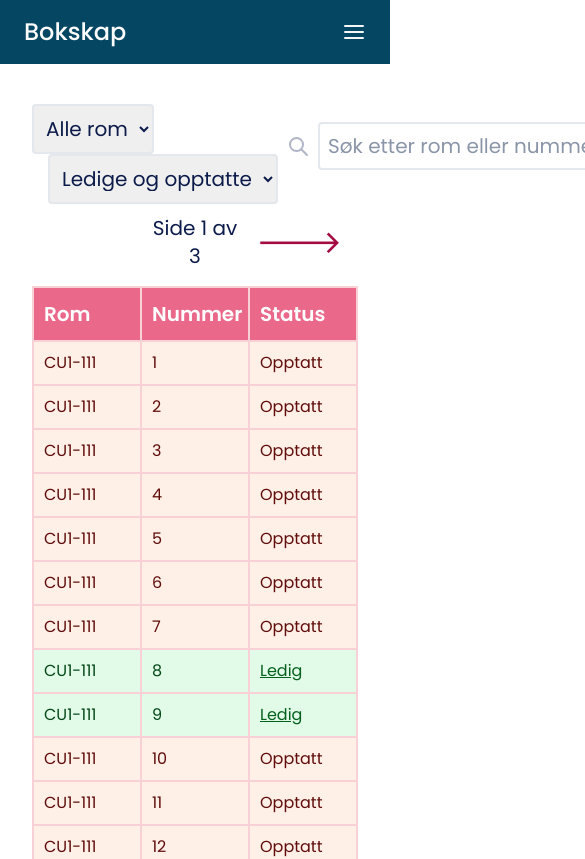
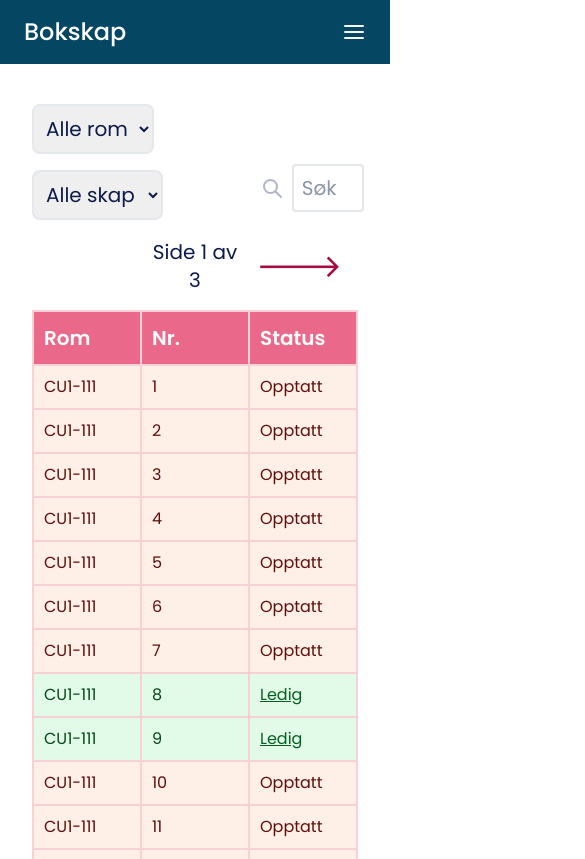
Before and after one commit to Nabla-NTNU/bokskap-vue, a Vue app: page /skaplister in a window 390 px wide. Shown: the top 859 px of the page, 585 px wide, since content can reach past the window. Built offline with nearby package versions, Linux system fonts and the light colour scheme.

Commit message:
Make LockerTable responsive

```diff
--- a/src/components/LockerTable.vue
+++ b/src/components/LockerTable.vue
@@ -1,10 +1,30 @@
+<script setup>
+import { onMounted, onUpdated } from 'vue';
+onMounted(() => {
+    updatePlaceholder(); // Call on first render
+    window.addEventListener('resize', updatePlaceholder); // Handle window resizing
+});
+
+function updatePlaceholder() {
+  const w = window.innerWidth || document.documentElement.clientWidth || document.body.clientWidth;
+  const searchInput = document.getElementById('searchInput');
+
+  if (searchInput) {
+    searchInput.placeholder = (w > 768) ? 'Søk etter rom eller nummer' : 'Søk';
+  }
+}
+
+onUpdated(() => {
+  updatePlaceholder(); // Reapply the placeholder after updates
+});
+</script>
 <template>
     <div>
-        <div class="flex flex-row justify-between space-x-2">
+        <div class="flex flex-row justify-between items-end">
             <!-- Filter Options -->
-            <div class="space-x-4 text-l">
+            <div class="text-l">
                 <label>
-                    <select v-model="filter.room" class="p-2 border-spacing-2 border-gray-100 border-2 rounded-[4px]">
+                    <select v-model="filter.room" class="p-2 border-spacing-2 border-gray-100 border-2 rounded-[8px] mr-4 mb-4">
                         <option value="">Alle rom</option>
                         <option value="CU2-021">CU2-021</option>
                         <option value="CU1-111">CU1-111</option>
@@ -13,20 +33,20 @@
                 </label>
 
                 <label>
-                    <select v-model="filter.taken" class="p-2 border-spacing-2 border-gray-100 border-2 rounded-[4px]">
-                        <option value="all">Ledige og opptatte</option>
-                        <option value="false">Kun ledige</option>
-                        <option value="true">Kun opptatte</option>
+                    <select v-model="filter.taken" class="p-2 border-spacing-2 border-gray-100 border-2 rounded-[8px] mb-2">
+                        <option value="all">Alle skap</option>
+                        <option value="false">Ledige</option>
+                        <option value="true">Opptatte</option>
                     </select>
                 </label>
             </div>
 
             <!-- Search Input -->
-            <div class="flex items-center space-x-2 mb-4 text-l">
+            <div class="flex items-center space-x-2 text-l mb-4">
 
                 <label class="flex items-center">
                     <img class="w-[36px] mr-2" src="../assets/images/search.svg" alt="search">
-                    <input class="w-80 p-2 rounded-[4px] border-gray-100 border-2 focus:outline-none focus:ring-3 focus:ring-gray-700 focus:border-transparent" type="text" v-model="searchQuery" placeholder="Søk etter rom eller nummer" />
+                    <input id="searchInput" class="max-s:w-18 max-m:w-40 m:w-80 p-2 rounded-[4px] border-gray-100 border-2 focus:outline-none focus:ring-3 focus:ring-gray-700 focus:border-transparent" type="text" v-model="searchQuery" placeholder="" />
                 </label>
             </div>
         </div>
@@ -42,8 +62,12 @@
       <table class="table-fixed w-full mt-4 border-collapse">
         <thead class="bg-pink-300 text-white text-subtitle-2">
             <tr>
+                <!-- Mega cursed, needs a fix -->
                 <th class="w-1/3">Rom</th>
-                <th class="w-1/3">Nummer</th>
+                <th class="w-1/3">
+                    <span class="hidden xs:inline">Nummer</span>
+                    <span class="inline xs:hidden">Nr.</span>
+                </th>
                 <th class="w-1/3">Status</th>
             </tr>
         </thead>
--- a/src/views/Hjem.vue
+++ b/src/views/Hjem.vue
@@ -22,10 +22,12 @@ const register = () => {
     });
 };
 
-// Autofill form if query params are present
+
 onMounted(() => {
     updatePlaceholder(); // Call on first render
     window.addEventListener('resize', updatePlaceholder); // Handle window resizing
+
+    // Autofill form if query params are present
     if (route.query.room) {
         selected.value = route.query.room;
     }
--- a/tailwind.config.js
+++ b/tailwind.config.js
@@ -10,6 +10,32 @@ export default {
   ],
   darkMode: 'class',
   theme: {
+    extend:{
+      width: {
+        1: '4px',
+        2: '8px',
+        3: '12px',
+        4: '16px',
+        6: '24px',
+        8: '32px',
+        10: '40px',
+        12: '48px',
+        14: '56px',
+        16: '64px',
+        18: '72px',
+        20: '80px',
+        24: '96px',
+        28: '112px',
+        32: '128px',
+        40: '160px',
+        80: '320px',
+        92: '368px',
+        100: '400px',
+        120: '480px',
+        240: '960px',
+        280: '1120px',
+      },
+    },
     colors: {
       /*
       primary = Nabla blue
@@ -309,6 +335,7 @@ export default {
       240: '960px',
       280: '1120px', //MainContent width
     },
+
     maxWidth: {
       1: '4px',
       2: '8px',
@@ -455,6 +482,7 @@ export default {
       5: '5px',
       6: '6px',
     },
+
     plugins: [
       typography,
       forms,
```
